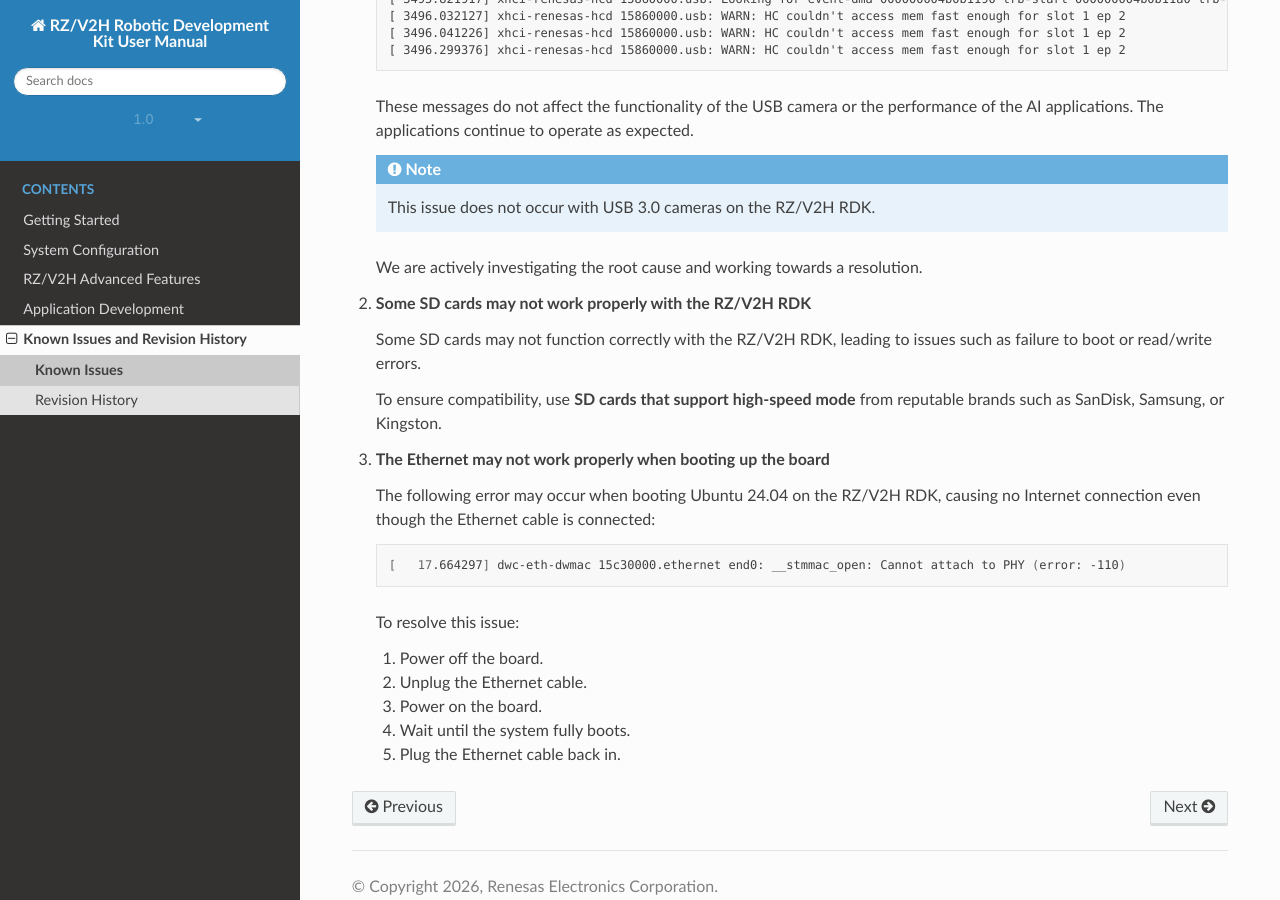
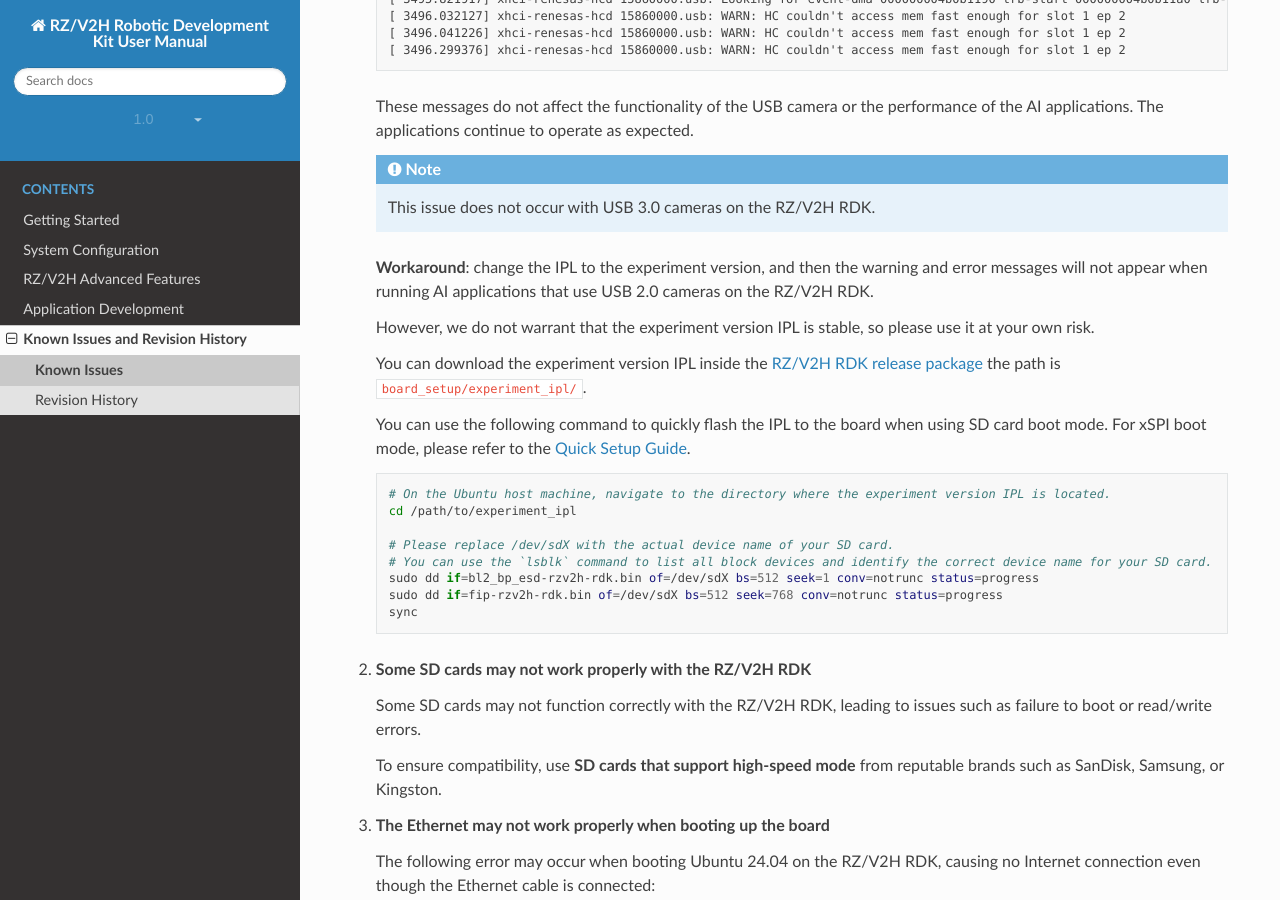
Before and after one commit to renesas-rdk/rzv2h_rdk_documentation, a Sphinx documentation site: the page built from source/chapter-5/known_issues.rst, in a window 1280 px wide and 900 px high, scrolled down 328 px. Built offline with Sphinx 7.4.7 and the Read the Docs theme 3.1.0, drawn with Linux system fonts in a browser that asks for light colours; comment, search, counter and statistics services are not loaded.

Commit message:
feat: add WA for IPL issue
Signed-off-by: Cong Nguyen <cong.nguyen.zn@renesas.com>

```diff
--- a/source/chapter-5/known_issues.rst
+++ b/source/chapter-5/known_issues.rst
@@ -22,7 +22,24 @@
 
       This issue does not occur with USB 3.0 cameras on the RZ/V2H RDK.
 
-   We are actively investigating the root cause and working towards a resolution.
+   **Workaround**: change the IPL to the experiment version, and then the warning and error messages will not appear when running AI applications that use USB 2.0 cameras on the RZ/V2H RDK.
+
+   However, we do not warrant that the experiment version IPL is stable, so please use it at your own risk.
+
+   You can download the experiment version IPL inside the `RZ/V2H RDK release package <https://www.renesas.com/en/design-resources/boards-kits/ws125-v2hrdkrefz>`_ the path is ``board_setup/experiment_ipl/``.
+
+   You can use the following command to quickly flash the IPL to the board when using SD card boot mode. For xSPI boot mode, please refer to the :ref:`Quick Setup Guide <quick_setup_rdk_guide>`.
+
+   .. code-block:: bash
+
+      # On the Ubuntu host machine, navigate to the directory where the experiment version IPL is located.
+      cd /path/to/experiment_ipl
+
+      # Please replace /dev/sdX with the actual device name of your SD card.
+      # You can use the `lsblk` command to list all block devices and identify the correct device name for your SD card.
+      sudo dd if=bl2_bp_esd-rzv2h-rdk.bin of=/dev/sdX bs=512 seek=1 conv=notrunc status=progress
+      sudo dd if=fip-rzv2h-rdk.bin of=/dev/sdX bs=512 seek=768 conv=notrunc status=progress
+      sync
 
 #. **Some SD cards may not work properly with the RZ/V2H RDK**
 
```
